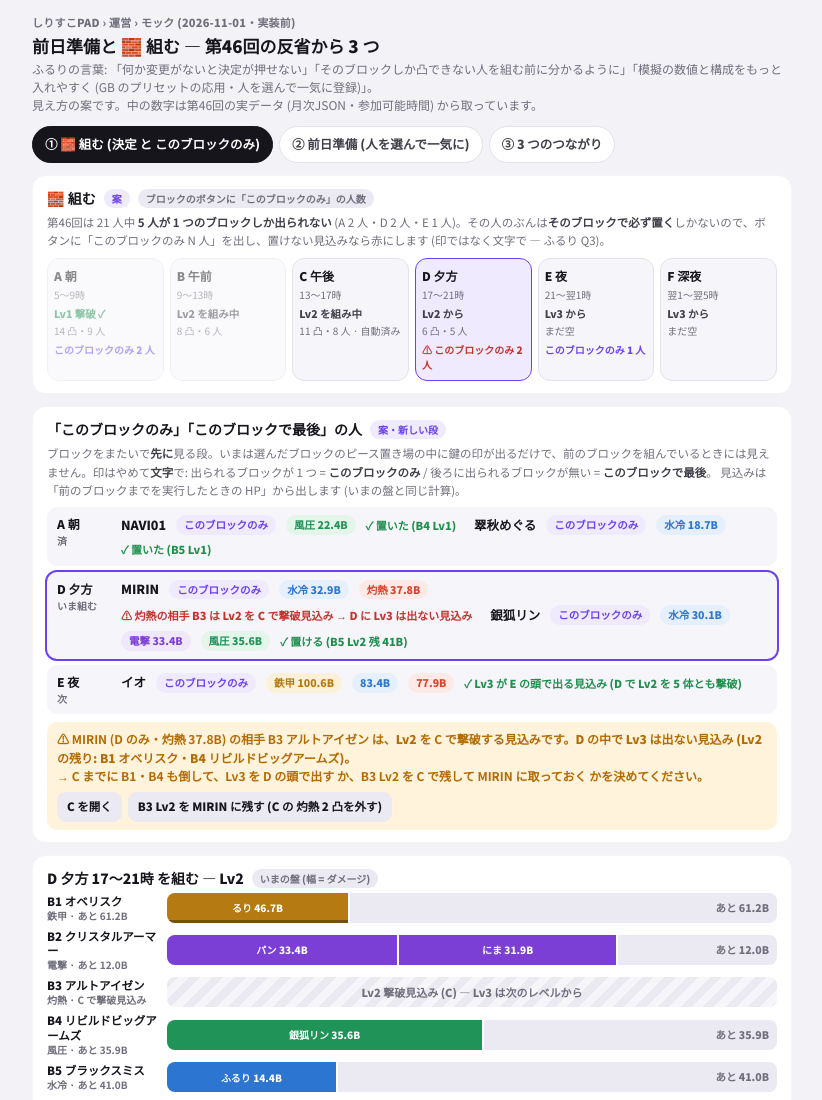
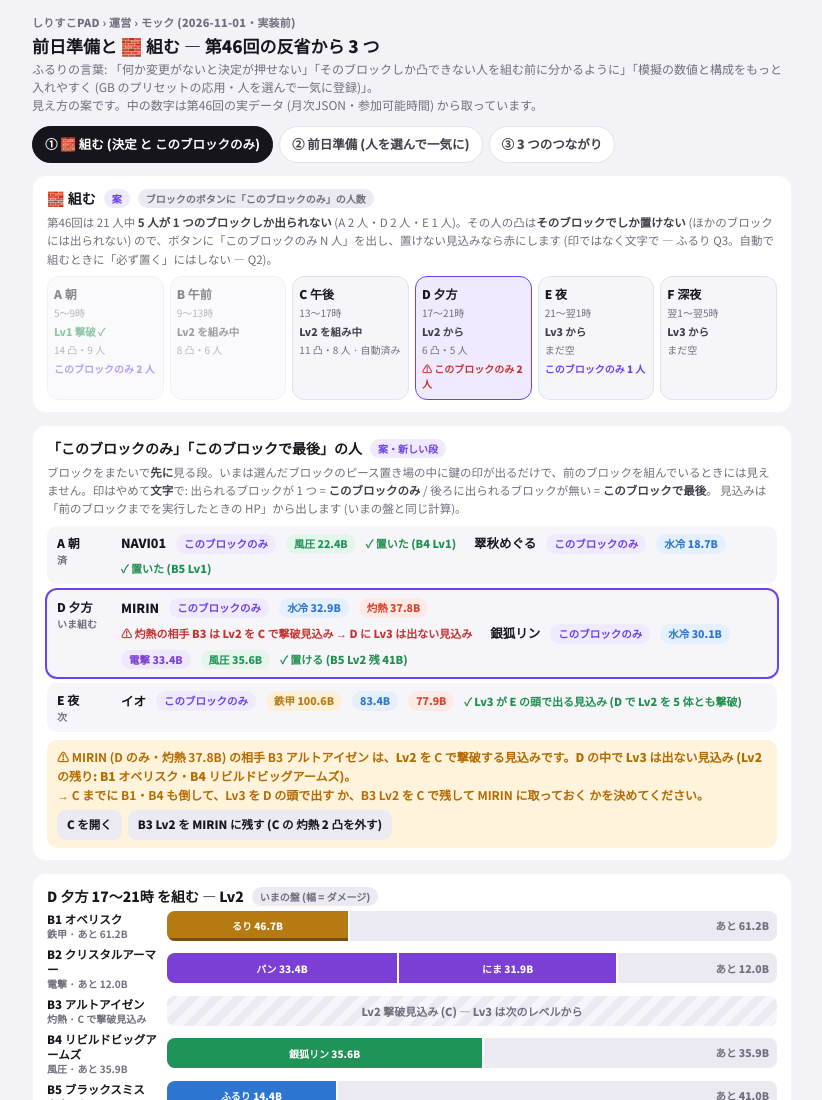
Before and after one commit to Furu1018/shirisu-pad, a plain HTML site: page docs/前日準備モック_2026-11-01.html in a window 1280 px wide. Shown: the top 1100 px of the page, without its empty margins (228-1050 px from the left). Drawn offline with Linux system fonts and the light colour scheme.

Commit message:
📝 前日準備と組むの見直し: 文言 2 か所 (「必ず置く」と読める説明を直す・モックの説明の 🔒 を文字に — Codex 指摘)
Co-Authored-By: Claude Fable 5.1 <noreply@anthropic.com>

```diff
--- a/docs/前日準備モック_2026-11-01.html
+++ b/docs/前日準備モック_2026-11-01.html
@@ -157,7 +157,7 @@ label.chk { display: inline-flex; align-items: center; gap: 6px; font-size: 12px
   <section class="screen on" id="sec-s1">
     <div class="card">
       <h2>🧱 組む <span class="tag new">案</span><span class="tag now">ブロックのボタンに「このブロックのみ」の人数</span></h2>
-      <p class="note">第46回は 21 人中 <b>5 人が 1 つのブロックしか出られない</b> (A 2 人・D 2 人・E 1 人)。その人のぶんは<b>そのブロックで必ず置く</b>しかないので、ボタンに「このブロックのみ N 人」を出し、置けない見込みなら赤にします (印ではなく文字で — ふるり Q3)。</p>
+      <p class="note">第46回は 21 人中 <b>5 人が 1 つのブロックしか出られない</b> (A 2 人・D 2 人・E 1 人)。その人の凸は<b>そのブロックでしか置けない</b> (ほかのブロックには出られない) ので、ボタンに「このブロックのみ N 人」を出し、置けない見込みなら赤にします (印ではなく文字で — ふるり Q3。自動で組むときに「必ず置く」にはしない — Q2)。</p>
       <div class="obb-grid" role="group" aria-label="組むブロック">
         <div class="obb past" aria-disabled="true"><span class="nm">A 朝</span><span class="hr">5〜9時</span><span class="lv done">Lv1 撃破 ✓</span><span class="ct">14 凸・9 人</span><span class="ct lkt">このブロックのみ 2 人</span></div>
         <div class="obb past" aria-disabled="true"><span class="nm">B 午前</span><span class="hr">9〜13時</span><span class="lv">Lv2 を組み中</span><span class="ct">8 凸・6 人</span></div>
```
Also changed, not shown: 1 other file.
